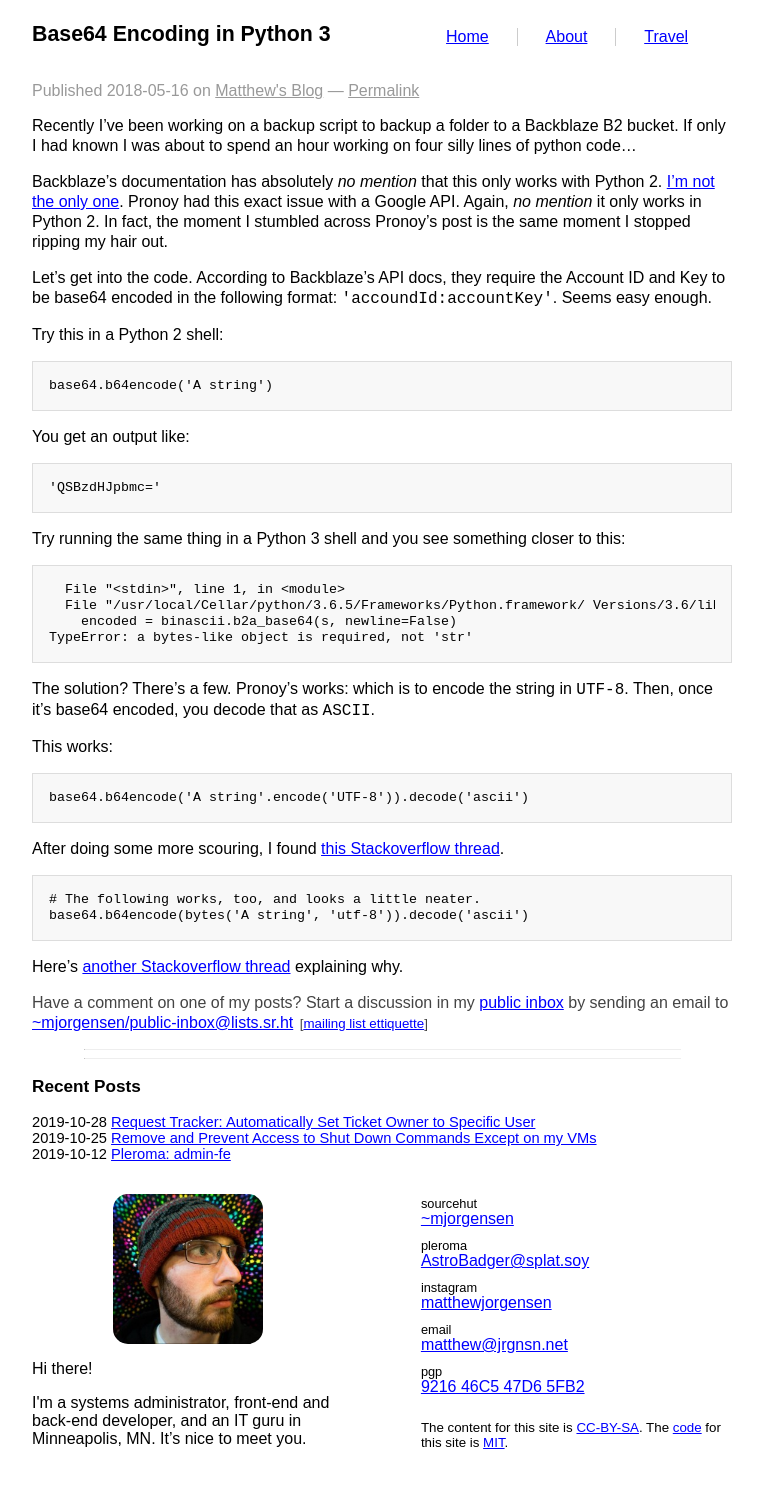
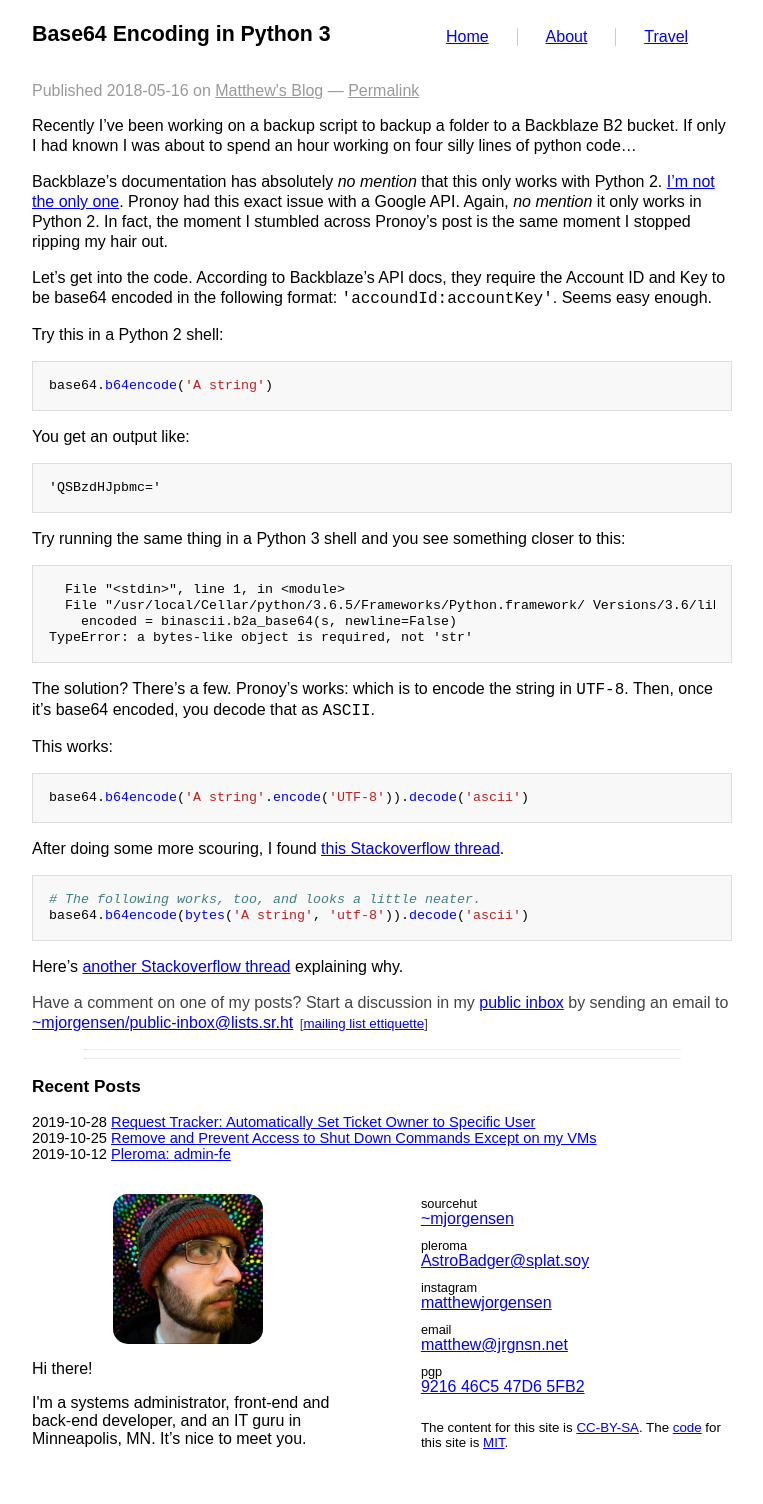
Before and after one commit to prplecake/jrgnsn.net, a Jekyll site: the page built from _posts/2018-05-16-Base64-Encoding-in-Python-3.md, in a window 1280 px wide. Shown: the whole page, without its empty margins (258-1021 px from the left). Built offline with Jekyll 4.4.1, drawn with Linux system fonts in a browser that asks for light colours.

Commit message:
Retroactively adding syntax highlighting to older posts

````diff
--- a/_posts/2018-05-16-Base64-Encoding-in-Python-3.md
+++ b/_posts/2018-05-16-Base64-Encoding-in-Python-3.md
@@ -21,11 +21,15 @@ the Account ID and Key to be base64 encoded in the following format:
 
 Try this in a Python 2 shell:
 
-    base64.b64encode('A string')
+```python
+base64.b64encode('A string')
+```
 
 You get an output like:
 
-    'QSBzdHJpbmc='
+```
+'QSBzdHJpbmc='
+```
 
 Try running the same thing in a Python 3 shell and you see something
 closer to this:
@@ -41,12 +45,16 @@ string in `UTF-8`. Then, once it's base64 encoded, you decode that as
 
 This works:
 
-    base64.b64encode('A string'.encode('UTF-8')).decode('ascii')
+```python
+base64.b64encode('A string'.encode('UTF-8')).decode('ascii')
+```
 
 After doing some more scouring, I found [this Stackoverflow thread][1].
 
-    # The following works, too, and looks a little neater.
-    base64.b64encode(bytes('A string', 'utf-8')).decode('ascii')
+```python
+# The following works, too, and looks a little neater.
+base64.b64encode(bytes('A string', 'utf-8')).decode('ascii')
+```
 
 Here's [another Stackoverflow thread][2] explaining why.
 
````
Also changed, not shown: _posts/2019-10-25-Prevent-Access-to-Shut-Down-Commands-Except-on-my-VMs.md (+1 -1 lines).
